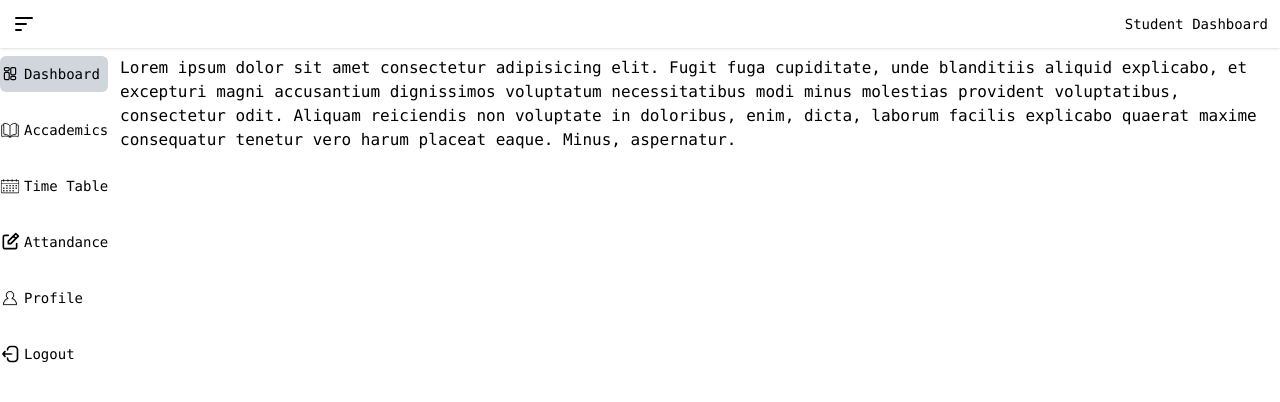
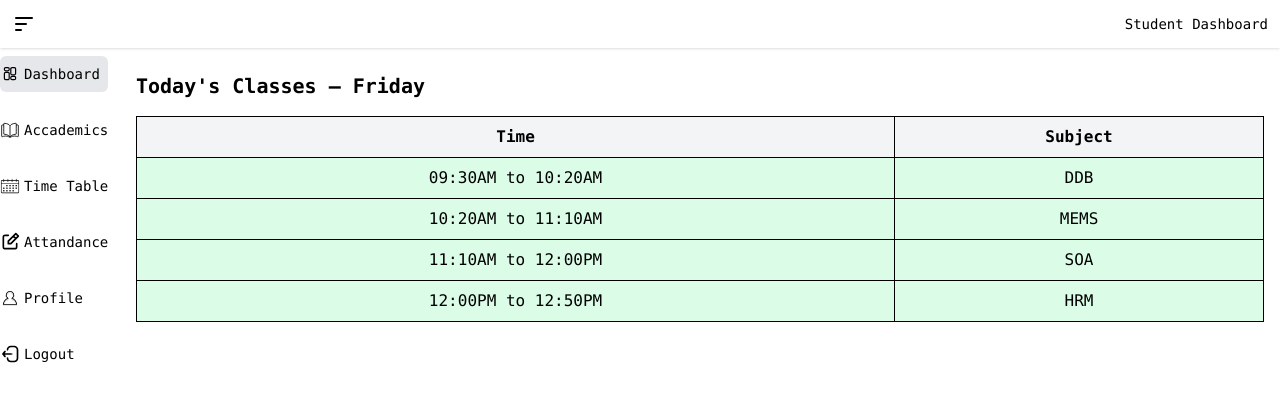
Before and after one commit to Neshraj/svpcet, a React (Vite) app: page /studentdashboard in a window 1280 px wide. Shown: the top 402 px of the page. Built offline with nearby package versions, Linux system fonts and the light colour scheme.

Commit message:
Time Table

```diff
--- a/src/components/Sidebar.jsx
+++ b/src/components/Sidebar.jsx
@@ -1,102 +1,43 @@
-import { MoreVertical, ChevronLast, ChevronFirst } from "lucide-react"
-import { useContext, createContext, useState } from "react"
+import { useState } from "react";
 
-const SidebarContext = createContext()
+function Sidebar() {
+  const [activeIndex, setActiveIndex] = useState(0);
+  const [isOpen, setIsOpen] = useState(false);
 
-export default function Sidebar({ children }) {
-  const [expanded, setExpanded] = useState(true)
+  const items = [
+    { icon: "/assets/logos/dashboard.svg", label: "Dashboard" },
+    { icon: "/assets/logos/accademics.svg", label: "Accademics" },
+    { icon: "/assets/logos/timetable.svg", label: "Time Table" },
+    { icon: "/assets/logos/attandense.svg", label: "Attandance" },
+    { icon: "/assets/logos/profile2.svg", label: "Profile" },
+    { icon: "/assets/logos/logout.svg", label: "Logout" },
+  ];
 
   return (
-    <aside className="h-screen">
-      <nav className="h-full flex flex-col bg-white border-r shadow-sm">
-        <div className="p-4 pb-2 flex justify-between items-center">
-          <img
-            src="https://img.logoipsum.com/243.svg"
-            className={`overflow-hidden transition-all ${
-              expanded ? "w-32" : "w-0"
-            }`}
-            alt="logo"
-          />
-          <button
-            onClick={() => setExpanded((curr) => !curr)}
-            className="p-1.5 rounded-lg bg-gray-50 hover:bg-gray-100"
-          >
-            {expanded ? <ChevronFirst /> : <ChevronLast />}
-          </button>
-        </div>
-
-        <SidebarContext.Provider value={{ expanded }}>
-          <ul className="flex-1 px-3">{children}</ul>
-        </SidebarContext.Provider>
-
-        <div className="border-t flex p-3">
-          <img
-            src="https://ui-avatars.com/api/?background=c7d2fe&color=3730a3&bold=true"
-            alt=""
-            className="w-10 h-10 rounded-md"
-          />
-          <div
-            className={`
-              flex justify-between items-center
-              overflow-hidden transition-all ${expanded ? "w-52 ml-3" : "w-0"}
-          `}
-          >
-            <div className="leading-4">
-              <h4 className="font-semibold">John Doe</h4>
-              <span className="text-xs text-gray-600">johndoe@gmail.com</span>
-            </div>
-            <MoreVertical size={20} />
-          </div>
-        </div>
-      </nav>
-    </aside>
-  )
+    <>
+      <div>
+        <ul
+          className={`list-none overflow-hidden transition-all duration-400 ease-in-out
+    ${isOpen ? "w-0 opacity-0" : "w-30 opacity-100"}`}
+        >
+          {items.map((item, index) => (
+            <li
+              className={`flex flex-row justify-star items-center rounded-md pr-7 py-2 mb-5 mr-3 overflow-hidden transition-all duration-100 ease-in-out hover:underline hover:bg-gray-100 hover:cursor-pointer ${
+                activeIndex === index ? "bg-gray-300" : ""
+              }`}
+              key={index}
+              onClick={() => setActiveIndex(index)}
+            >
+              <img className="w-5 h-5" src={item.icon} alt={item.label} />
+              <p className="text-sm font-thin whitespace-nowrap pl-1">
+                {item.label}
+              </p>
+            </li>
+          ))}
+        </ul>
+      </div>
+    </>
+  );
 }
 
-export function SidebarItem({ icon, text, active, alert }) {
-  const { expanded } = useContext(SidebarContext)
-
-  return (
-    <li
-      className={`
-        relative flex items-center py-2 px-3 my-1
-        font-medium rounded-md cursor-pointer
-        transition-colors group
-        ${
-          active
-            ? "bg-gradient-to-tr from-indigo-200 to-indigo-100 text-indigo-800"
-            : "hover:bg-indigo-50 text-gray-600"
-        }
-    `}
-    >
-      {icon}
-      <span
-        className={`overflow-hidden transition-all ${
-          expanded ? "w-52 ml-3" : "w-0"
-        }`}
-      >
-        {text}
-      </span>
-      {alert && (
-        <div
-          className={`absolute right-2 w-2 h-2 rounded bg-indigo-400 ${
-            expanded ? "" : "top-2"
-          }`}
-        />
-      )}
-
-      {!expanded && (
-        <div
-          className={`
-          absolute left-full rounded-md px-2 py-1 ml-6
-          bg-indigo-100 text-indigo-800 text-sm
-          invisible opacity-20 -translate-x-3 transition-all
-          group-hover:visible group-hover:opacity-100 group-hover:translate-x-0
-      `}
-        >
-          {text}
-        </div>
-      )}
-    </li>
-  )
-}
+export default Sidebar;
--- a/src/components/StudentDashboard.jsx
+++ b/src/components/StudentDashboard.jsx
@@ -1,4 +1,6 @@
 import { useState } from "react";
+import TodayClasses from "./TodayClasses";
+
 
 function Bar() {
 
@@ -14,13 +16,22 @@ function Bar() {
         { icon: "/assets/logos/logout.svg", label: "Logout" },
       ];
 
+
+
+
+
+
+
+
+
+
   return (
     <>
       <div className="font-mono">
         {/* Head */}
         <div className="container mx-auto p-3 flex flex-row justify-between items-center shadow-sm">
           <img
-        className={`w-6 h-6 transition-transform duration-300 ${isOpen ? 'rotate-360' : ''}`}
+        className={`w-6 h-6 transition-transform duration-300 cursor-pointer ${isOpen ? 'rotate-360' : ''}`}
         src="/assets/logos/menu.svg"
         alt="Menu"
         onClick={() => setIsOpen(!isOpen)}
@@ -41,7 +52,7 @@ function Bar() {
               <li
               className={`flex flex-row justify-star items-center rounded-md pr-7 py-2 mb-5 mr-3 overflow-hidden transition-all duration-100 ease-in-out hover:underline hover:bg-gray-100 hover:cursor-pointer ${
                   activeIndex === index
-                    ? "bg-gray-300"
+                    ? "bg-gray-200"
                     : ""
                 }`}
                 key={index}
@@ -54,16 +65,9 @@ function Bar() {
           </ul>
           </div>
 
-          <div className="">
-            <p>
-              Lorem ipsum dolor sit amet consectetur adipisicing elit. Fugit
-              fuga cupiditate, unde blanditiis aliquid explicabo, et excepturi
-              magni accusantium dignissimos voluptatum necessitatibus modi minus
-              molestias provident voluptatibus, consectetur odit. Aliquam
-              reiciendis non voluptate in doloribus, enim, dicta, laborum
-              facilis explicabo quaerat maxime consequatur tenetur vero harum
-              placeat eaque. Minus, aspernatur.
-            </p>
+            {/* Dashboard Body */}
+          <div className="container mx-auto">
+            <TodayClasses />
           </div>
         </div>
       </div>
--- /dev/null
+++ b/src/components/TodayClasses.jsx
@@ -0,0 +1,71 @@
+import React from "react";
+import { TimeTable } from "../datas/timetable";
+
+const getToday = () => {
+  const days = ["Sunday", "Monday", "Tuesday", "Wednesday", "Thursday", "Friday", "Saturday"];
+  return days[new Date().getDay()];
+};
+
+const parseTime = (timeStr) => {
+  const [time, meridian] = timeStr.split(/(AM|PM)/);
+  const [hours, minutes] = time.trim().split(":").map(Number);
+  let hr = hours % 12;
+  if (meridian === "PM") hr += 12;
+  const date = new Date();
+  date.setHours(hr, minutes, 0, 0);
+  return date;
+};
+
+const getPeriodStatus = (start, end) => {
+  const now = new Date();
+  const startTime = parseTime(start);
+  const endTime = parseTime(end);
+
+  if (now < startTime) return "Not Started";
+  if (now >= startTime && now <= endTime) return "Ongoing";
+  return "Completed";
+};
+
+function TodayClasses() {
+  const today = getToday();
+
+  if (!TimeTable.timetable[today]) {
+    return <p className="p-4 text-lg">No classes today 🎉</p>;
+  }
+
+  return (
+    <div className="p-4">
+      <h2 className="text-xl font-bold mb-4">Today's Classes – {today}</h2>
+      <table className="w-full border border-gray-300 text-center">
+        <thead>
+          <tr className="bg-gray-100">
+            <th className="border px-4 py-2">Time</th>
+            <th className="border px-4 py-2">Subject</th>
+          </tr>
+        </thead>
+        <tbody>
+          {TimeTable.periods.map((period, index) => {
+            const [start, end] = period.split(" to ");
+            const status = getPeriodStatus(start, end);
+
+            let bgColor = "";
+            if (status === "Completed") bgColor = "bg-green-100";
+            else if (status === "Ongoing") bgColor = "bg-yellow-100";
+            else if (status === "Not Started") bgColor = "bg-red-100";
+
+            return (
+              <tr key={index} className={`${bgColor}`} title={status}>
+                <td className="border px-4 py-2">{period}</td>
+                <td className="border px-4 py-2">
+                  {TimeTable.timetable[today][index]}
+                </td>
+              </tr>
+            );
+          })}
+        </tbody>
+      </table>
+    </div>
+  );
+}
+
+export default TodayClasses;
--- /dev/null
+++ b/src/datas/timetable.js
@@ -0,0 +1,16 @@
+export const TimeTable = {
+  "periods": [
+    "09:30AM to 10:20AM",
+    "10:20AM to 11:10AM",
+    "11:10AM to 12:00PM",
+    "12:00PM to 12:50PM"
+  ],
+  "timetable": {
+    "Monday":   ["MEMS", "HRM",  "DDB",  "SOA"],
+    "Tuesday":  ["HRM",  "MEMS", "DDB",  "SOA"],
+    "Wednesday":["DDB",  "SOA",  "MEMS", "DDB"],
+    "Thursday": ["SOA",  "DDB",  "HRM",  "MEMS"],
+    "Friday":   ["DDB",  "MEMS", "SOA",  "HRM"],
+    "Saturday": ["SOA",  "HRM",  "DDB",  "MEMS"]
+  }
+}
```
